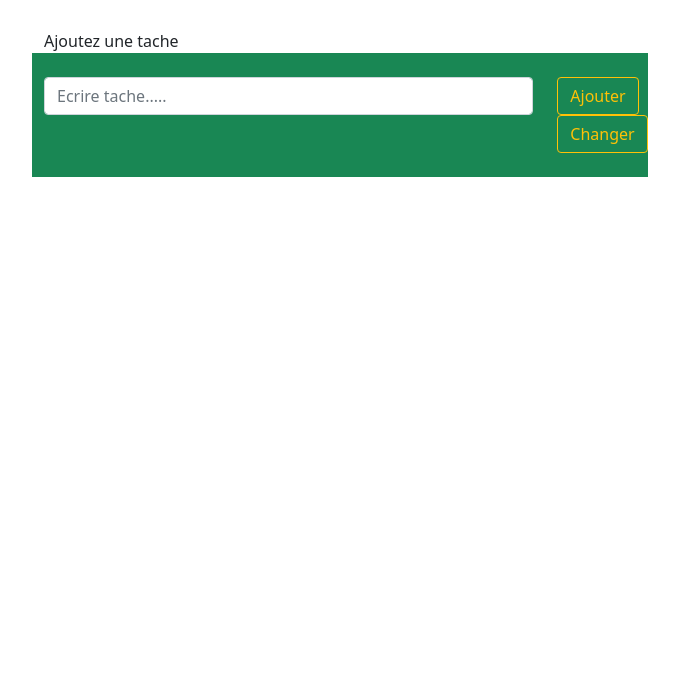
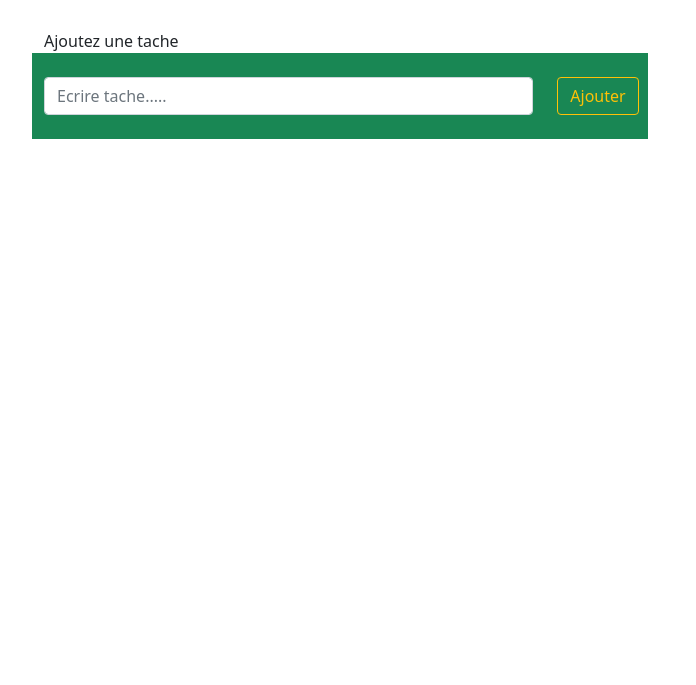
Before and after one commit to papecheikh11/tachejsCdt01, a plain HTML site: page index.html in a window 1280 px wide. Shown: the part 115-800 px from the top of the page, without its empty margins (288-984 px from the left). Drawn offline with nearby package versions, Linux system fonts and the light colour scheme.

Commit message:
modifier

```diff
--- a/index.html
+++ b/index.html
@@ -18,7 +18,6 @@
             </div>
             <div class="col-lg-2 col-md-12 my-2">
                 <button class="btn btn-outline-warning" type="button" id="button-ajouter" onclick="addTask()">Ajouter</button>
-                <button class="btn btn-outline-warning" type="button" id="button-modifier">Changer</button>
             </div>
         </div>
     </div>
```
